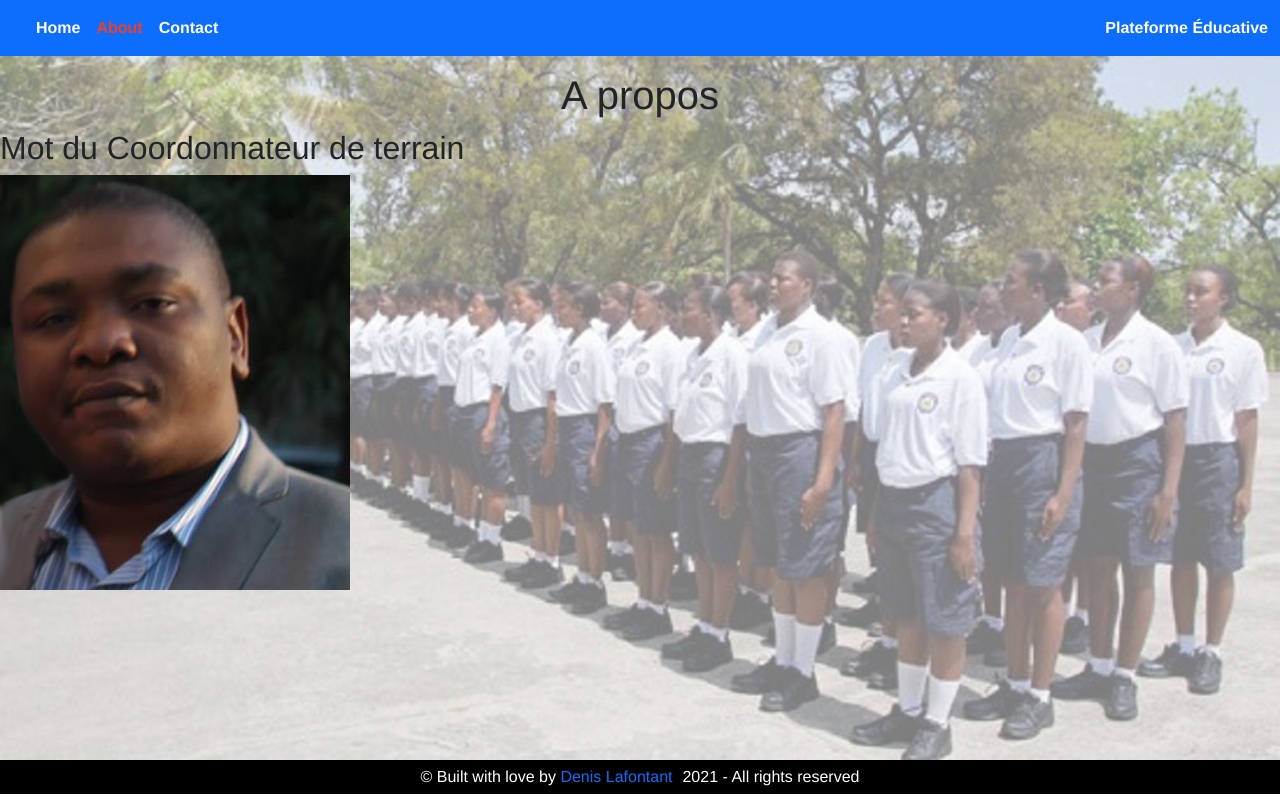
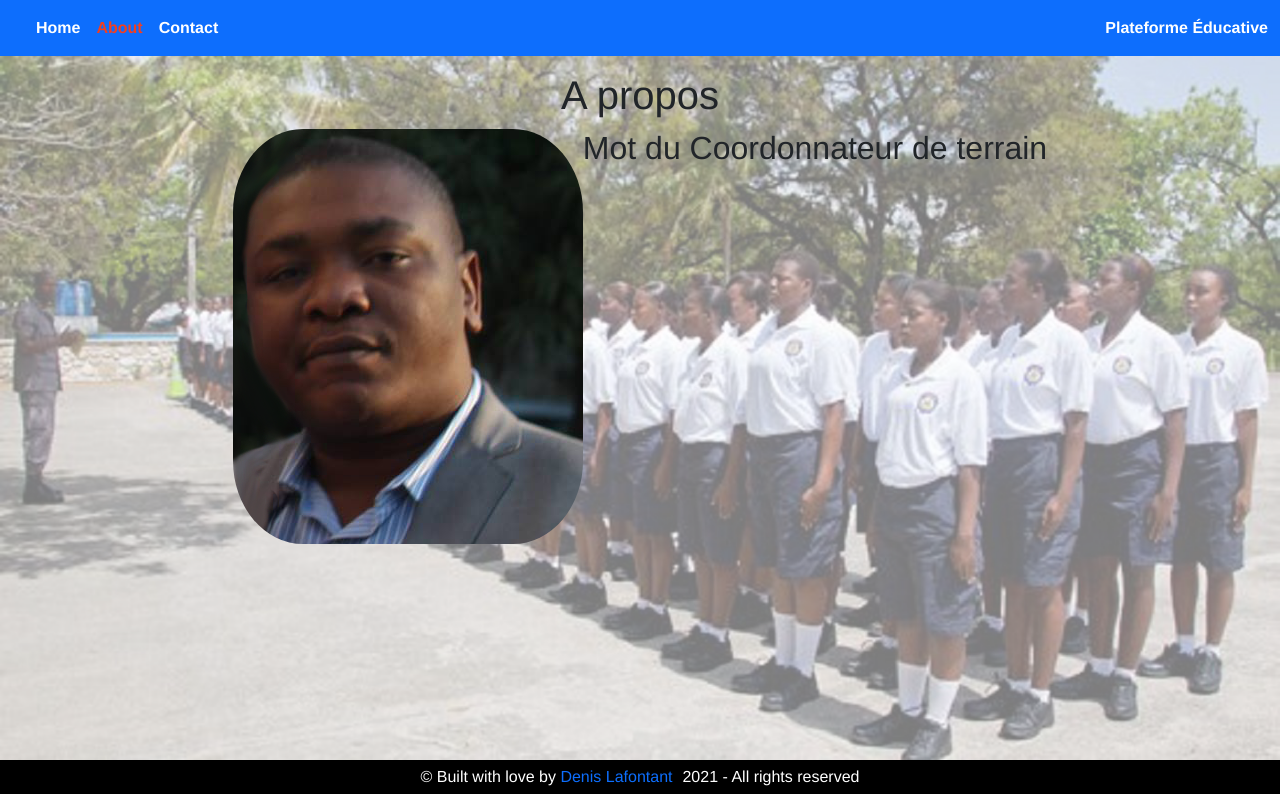
Before and after one commit to icebox827/pamif, a Vue app: page /about in a window 1280 px wide. Built offline with nearby package versions, Linux system fonts and the light colour scheme.

Commit message:
Update about page

```diff
--- a/src/components/AboutPage.vue
+++ b/src/components/AboutPage.vue
@@ -6,8 +6,10 @@
       </header>
       <div class="content">
         <div class="profile">
+          <img src="../assets/dd.png" alt="Daniel Denis"/>
+        </div>
+        <div class="pitch">
           <h2>Mot du Coordonnateur de terrain</h2>
-          <img src="../assets/dd.png" alt="Daniel Denis"/>
         </div>
       </div>
     </div>
@@ -43,7 +45,11 @@ export default {
 
 .content {
   display: flex;
-  justify-content: space-between;
+  justify-content: center;
   margin-top: 10px;
 }
+
+.profile img {
+  border-radius: 20%;
+}
 </style>
```
